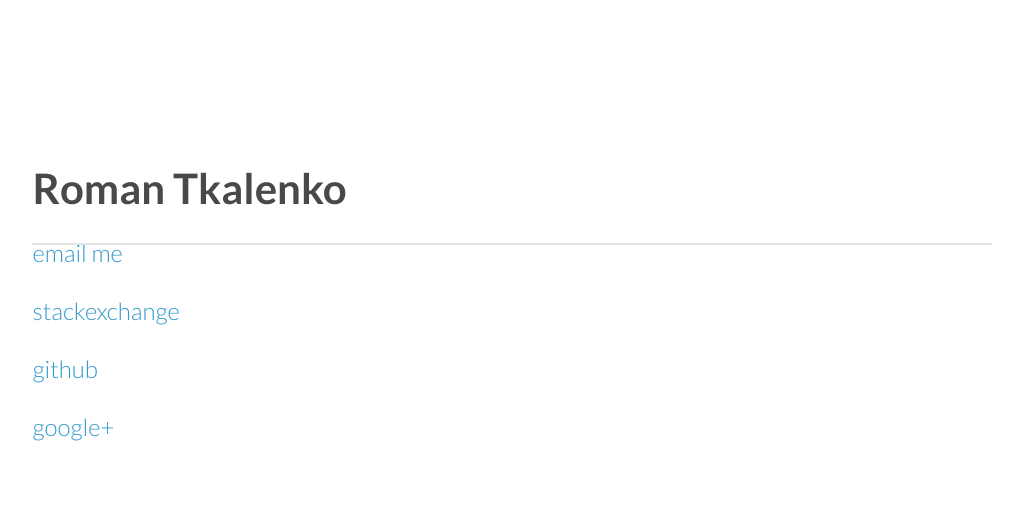
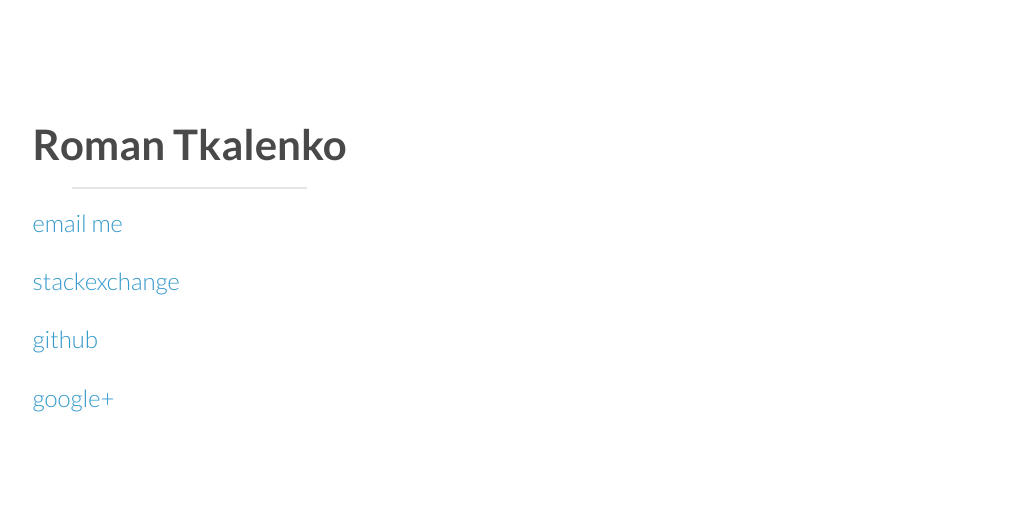
Before and after one commit to tkroman/cdshines.github.io, a plain HTML site: page index.html in a window 1280 px wide. Shown: the whole page, without its empty margins (142-1165 px from the left). Drawn offline with Linux system fonts and the light colour scheme.

Commit message:
Update styles.css

```diff
--- a/stylesheets/styles.css
+++ b/stylesheets/styles.css
@@ -167,7 +167,6 @@ header ul a strong {
 }
 
 section {
-  margin-top: 5%;
   float:left;
   padding-bottom:50px;
 }
@@ -177,7 +176,6 @@ small {
 }
 
 hr {
-  position: absolute;
   width: 75%;
   border:0;
   background:#e5e5e5;
```
